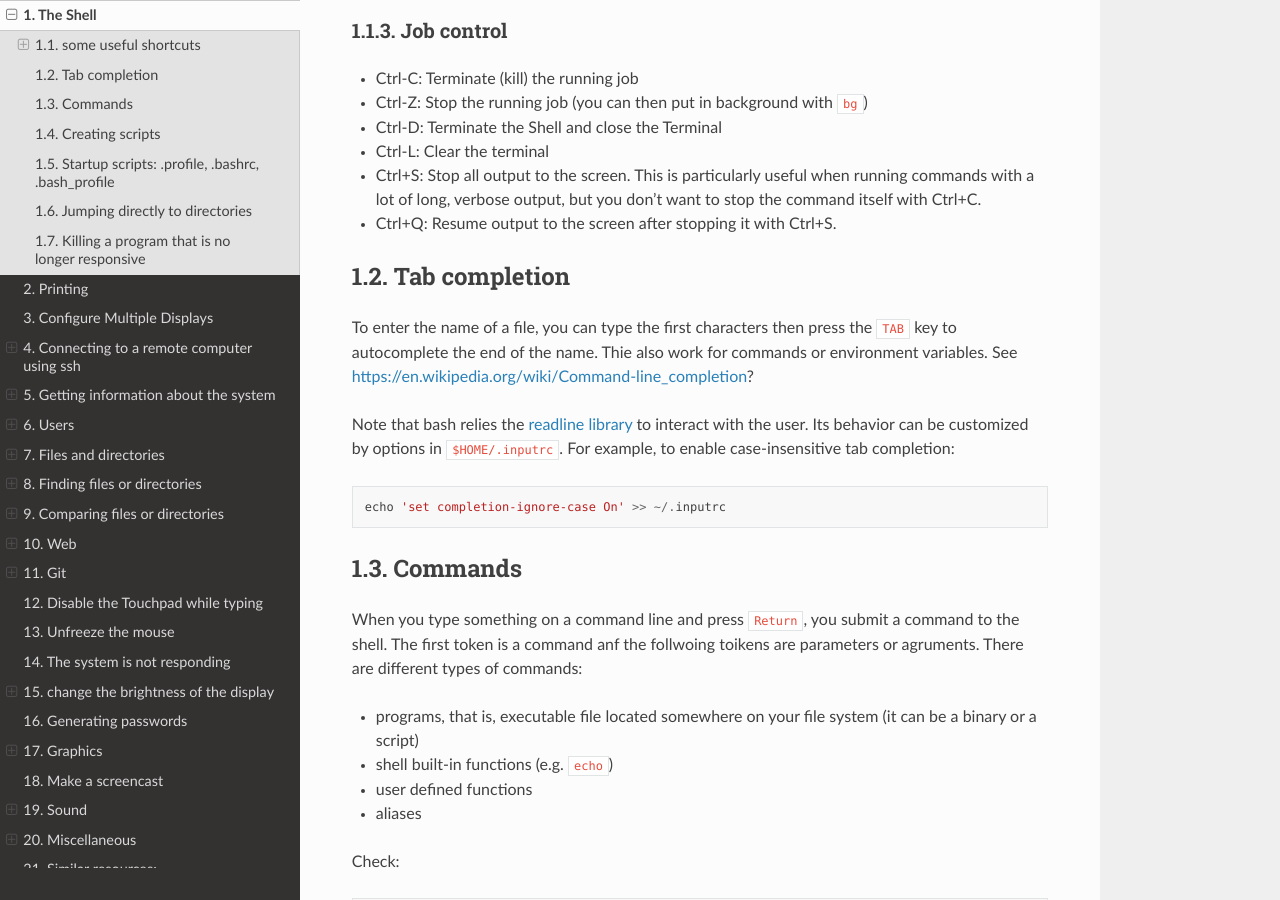
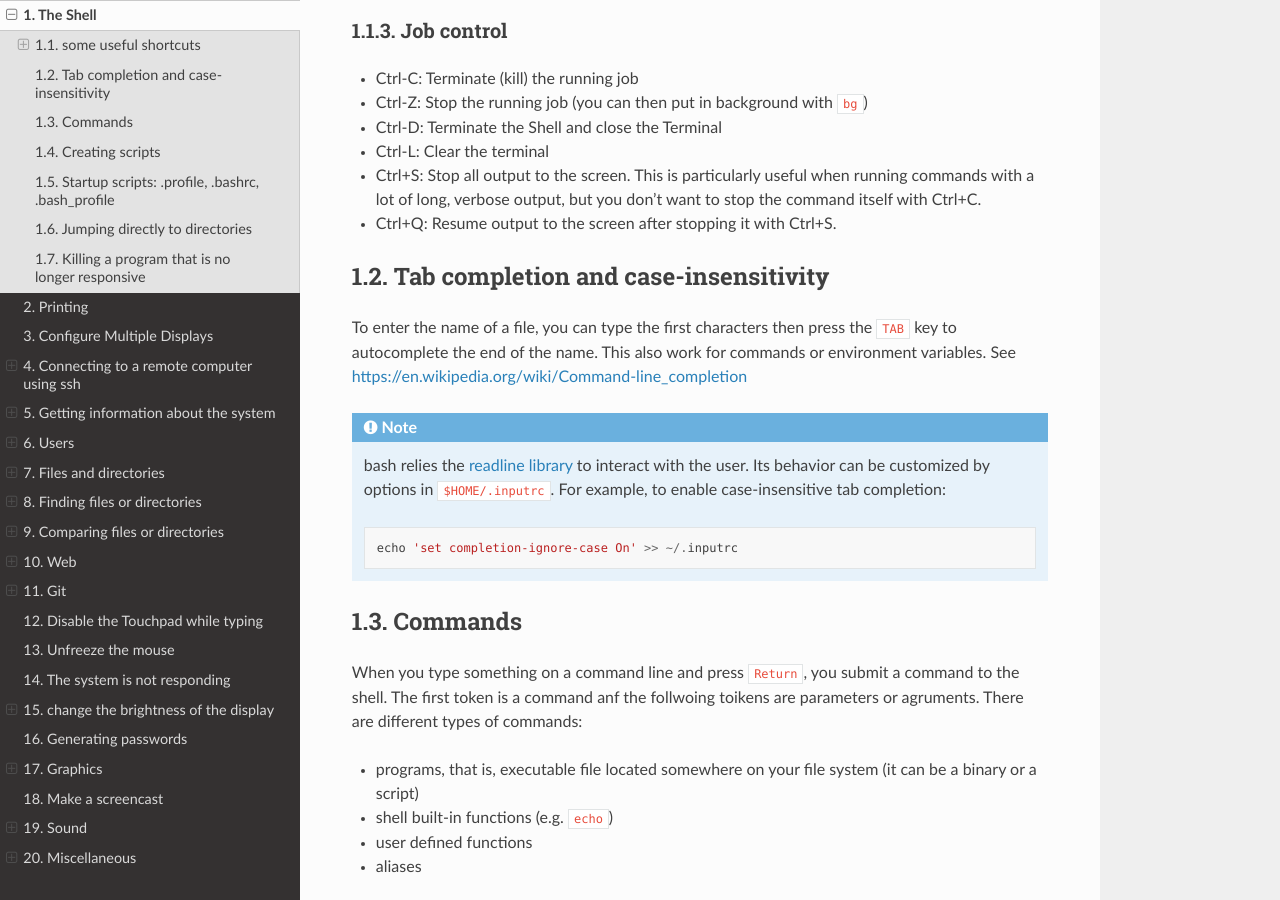
Before and after one commit to chrplr/linux-tips, a Sphinx documentation site: the page built from docs/linux_howto.rst, in a window 1280 px wide and 900 px high, scrolled down 1110 px. Built offline with Sphinx 7.4.7 and the Read the Docs theme 2.0.0, drawn with Linux system fonts in a browser that asks for light colours.

Commit message:
added note about as sensitivity in bash

```diff
--- a/docs/linux_howto.rst
+++ b/docs/linux_howto.rst
@@ -74,23 +74,21 @@ Job control
 
 -  Ctrl+Q: Resume output to the screen after stopping it with Ctrl+S.
 
-Tab completion
-~~~~~~~~~~~~~~
+Tab completion and case-insensitivity
+~~~~~~~~~~~~~~~~~~~~~~~~~~~~~~~~~~~~~
 
 To enter the name of a file, you can type the first characters then
-press the ``TAB`` key to autocomplete the end of the name. Thie also
+press the ``TAB`` key to autocomplete the end of the name. This also
 work for commands or environment variables. See
-https://en.wikipedia.org/wiki/Command-line_completion?
-
-Note that bash relies the `readline
-library <https://www.gnu.org/software/bash/manual/html_node/Readline-Interaction.html>`__
-to interact with the user. Its behavior can be customized by options in
-``$HOME/.inputrc``. For example, to enable case-insensitive tab
-completion:
-
-::
-
-   echo 'set completion-ignore-case On' >> ~/.inputrc
+https://en.wikipedia.org/wiki/Command-line_completion
+
+.. note::
+  bash relies the `readline library <https://www.gnu.org/software/bash/manual/html_node/Readline-Interaction.html>`__
+  to interact with the user. Its behavior can be customized by options in ``$HOME/.inputrc``.
+  For example, to enable case-insensitive tab completion::
+
+      echo 'set completion-ignore-case On' >> ~/.inputrc
+
 
 Commands
 ~~~~~~~~
```
